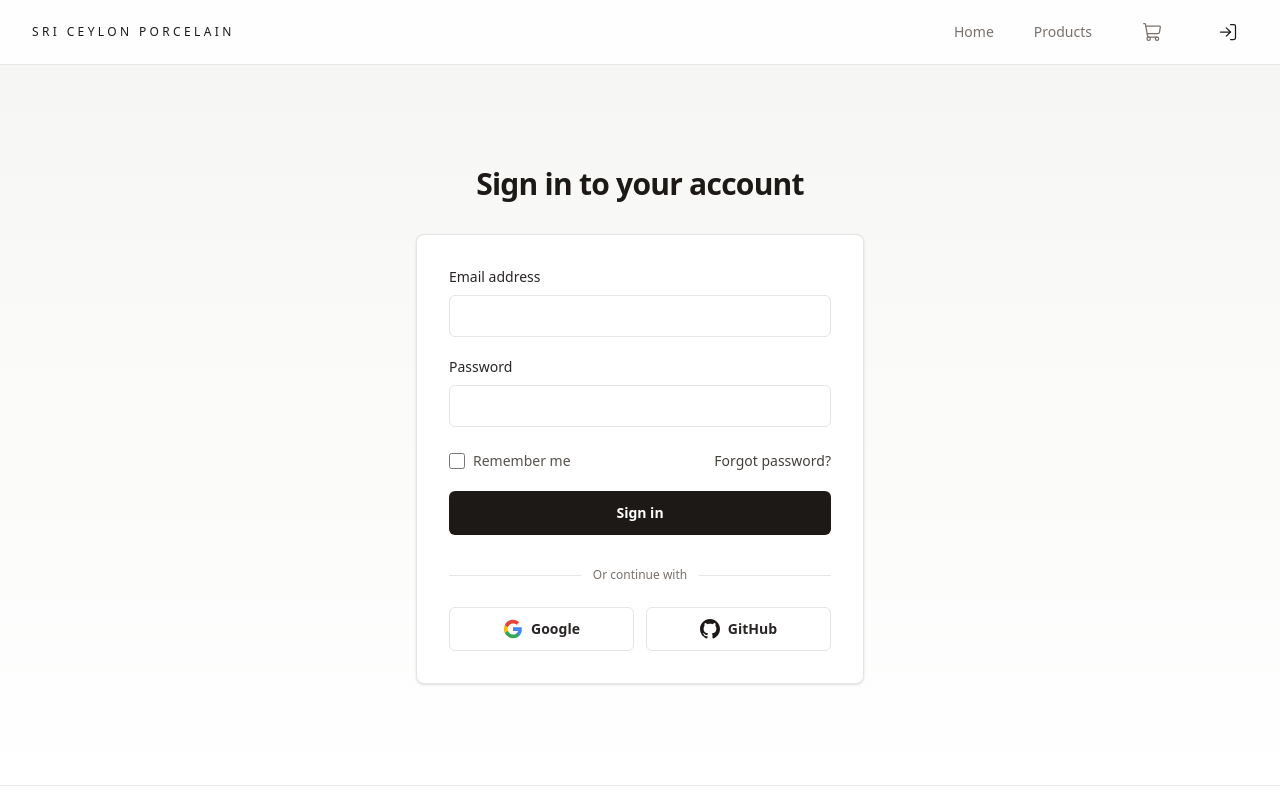
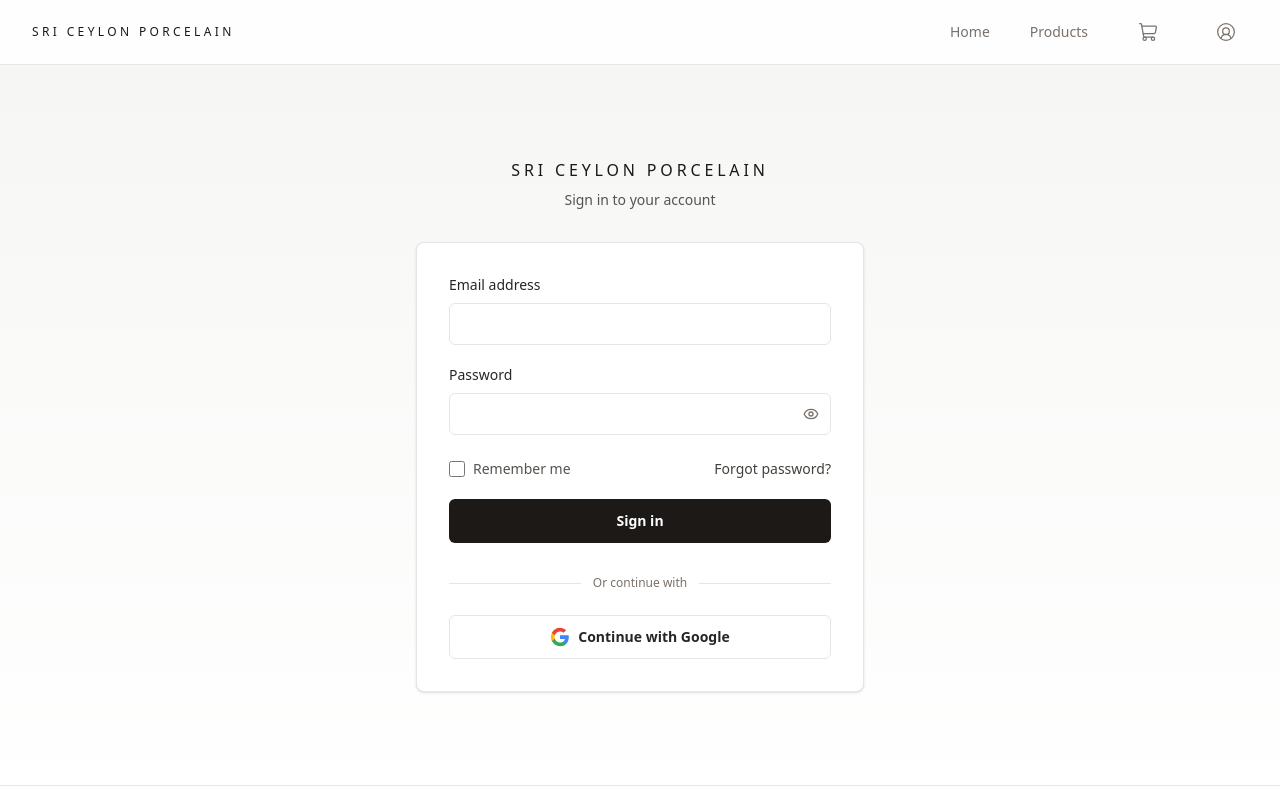
Before and after one commit to MALIBU-PIXEL-PVT-LTD/sri-ceylon-porcelain-store, a Next.js app: page /sign-in in a window 1280 px wide. Shown: the top 800 px of the page. Built offline with nearby package versions, Linux system fonts and the light colour scheme; no server answers.

Commit message:
Google sign update

```diff
--- a/package.json
+++ b/package.json
@@ -9,8 +9,11 @@
     "lint": "eslint"
   },
   "dependencies": {
+    "firebase": "^12.11.0",
+    "firebase-admin": "^13.7.0",
     "lucide-react": "^1.7.0",
     "next": "16.1.6",
+    "next-auth": "^4.24.13",
     "react": "19.2.3",
     "react-dom": "19.2.3"
   },
--- a/src/app/sign-in/page.tsx
+++ b/src/app/sign-in/page.tsx
@@ -1,6 +1,36 @@
+"use client";
+
+import { onAuthStateChanged } from "firebase/auth";
+import { useRouter } from "next/navigation";
+import { useEffect, useState } from "react";
+
 import { SignInForm } from "@/components/auth";
+import { auth } from "@/lib/firebase/firebase";
 
 export default function SignInPage() {
+  const router = useRouter();
+  const [checkingAuth, setCheckingAuth] = useState(true);
+
+  useEffect(() => {
+    const unsubscribe = onAuthStateChanged(auth, (user) => {
+      if (user) {
+        router.replace("/");
+        return;
+      }
+      setCheckingAuth(false);
+    });
+
+    return () => unsubscribe();
+  }, [router]);
+
+  if (checkingAuth) {
+    return (
+      <div className="flex min-h-[calc(100dvh-5rem)] items-center justify-center px-4 py-10 sm:px-6">
+        <p className="text-sm text-stone-500">Checking account...</p>
+      </div>
+    );
+  }
+
   return (
     <div className="flex min-h-[calc(100dvh-5rem)] items-center justify-center px-4 py-10 sm:px-6">
       <SignInForm />
--- a/src/components/auth/SignInForm.tsx
+++ b/src/components/auth/SignInForm.tsx
@@ -1,3 +1,19 @@
+"use client";
+
+import {
+  createUserWithEmailAndPassword,
+  fetchSignInMethodsForEmail,
+  signInWithEmailAndPassword,
+  signInWithPopup,
+} from "firebase/auth";
+import { FirebaseError } from "firebase/app";
+import { Eye, EyeOff } from "lucide-react";
+import { type FormEvent, useState } from "react";
+import { useRouter } from "next/navigation";
+
+import { auth, googleProvider } from "@/lib/firebase/firebase";
+import { ErrorMassage } from "@/components/ui";
+
 function GoogleIcon({ className }: { className?: string }) {
   return (
     <svg className={className} viewBox="0 0 24 24" aria-hidden>
@@ -21,23 +37,102 @@
   );
 }
 
-function GitHubIcon({ className }: { className?: string }) {
-  return (
-    <svg className={className} viewBox="0 0 24 24" fill="currentColor" aria-hidden>
-      <path d="M12 0c-6.626 0-12 5.373-12 12 0 5.302 3.438 9.8 8.207 11.387.599.111.793-.261.793-.577v-2.234c-3.338.726-4.033-1.416-4.033-1.416-.546-1.387-1.333-1.756-1.333-1.756-1.089-.745.083-.729.083-.729 1.205.084 1.839 1.237 1.839 1.237 1.07 1.834 2.807 1.304 3.492.997.107-.775.418-1.305.762-1.604-2.665-.305-5.467-1.334-5.467-5.931 0-1.311.469-2.381 1.236-3.221-.124-.303-.535-1.524.117-3.176 0 0 1.008-.322 3.301 1.23.957-.266 1.983-.399 3.003-.404 1.02.005 2.047.138 3.006.404 2.291-1.552 3.297-1.23 3.297-1.23.653 1.653.242 2.874.118 3.176.77.84 1.235 1.911 1.235 3.221 0 4.609-2.807 5.624-5.479 5.921.43.372.823 1.102.823 2.222v3.293c0 .319.192.694.801.576 4.765-1.589 8.199-6.086 8.199-11.386 0-6.627-5.373-12-12-12z" />
-    </svg>
-  );
+export function SignInForm() {
+  const router = useRouter();
+  const [emailLoading, setEmailLoading] = useState(false);
+  const [emailError, setEmailError] = useState<string | null>(null);
+  const [googleLoading, setGoogleLoading] = useState(false);
+  const [googleError, setGoogleError] = useState<string | null>(null);
+  const [showPassword, setShowPassword] = useState(false);
+
+  const getFriendlyAuthError = (
+    error: unknown,
+    fallback: string,
+  ): string => {
+    if (!(error instanceof FirebaseError)) {
+      return fallback;
     }
 
-export function SignInForm() {
+    switch (error.code) {
+      case "auth/email-already-in-use":
+        return "This email is already registered. Please sign in with your password.";
+      case "auth/invalid-credential":
+      case "auth/wrong-password":
+        return "Incorrect email or password.";
+      case "auth/user-not-found":
+        return "No account found for this email.";
+      case "auth/invalid-email":
+        return "Please enter a valid email address.";
+      case "auth/weak-password":
+        return "Password must be at least 6 characters.";
+      case "auth/popup-closed-by-user":
+        return "Google sign-in was closed before completion.";
+      case "auth/popup-blocked":
+        return "Popup was blocked by the browser. Please allow popups and try again.";
+      case "auth/network-request-failed":
+        return "Network issue detected. Check your internet and try again.";
+      default:
+        return fallback;
+    }
+  };
+
+  const handleEmailSignIn = async (event: FormEvent<HTMLFormElement>) => {
+    event.preventDefault();
+    const formData = new FormData(event.currentTarget);
+    const email = String(formData.get("email") ?? "");
+    const password = String(formData.get("password") ?? "");
+
+    try {
+      setEmailLoading(true);
+      setEmailError(null);
+      setGoogleError(null);
+      const methods = await fetchSignInMethodsForEmail(auth, email);
+      if (methods.length === 0) {
+        await createUserWithEmailAndPassword(auth, email, password);
+      } else {
+        await signInWithEmailAndPassword(auth, email, password);
+      }
+      router.push("/");
+    } catch (error) {
+      const message = getFriendlyAuthError(
+        error,
+        "Sign in failed. Please try again.",
+      );
+      setEmailError(message);
+    } finally {
+      setEmailLoading(false);
+    }
+  };
+
+  const handleGoogleSignIn = async () => {
+    try {
+      setGoogleLoading(true);
+      setGoogleError(null);
+      setEmailError(null);
+      await signInWithPopup(auth, googleProvider);
+      router.push("/");
+    } catch (error) {
+      const message = getFriendlyAuthError(
+        error,
+        "Google sign in failed. Please try again.",
+      );
+      setGoogleError(message);
+    } finally {
+      setGoogleLoading(false);
+    }
+  };
+
   return (
     <div className="w-full max-w-md">
-      <h1 className="text-center text-3xl font-semibold tracking-tight text-stone-900">
+      <p className="text-center text-sm font-medium uppercase tracking-[0.24em] text-stone-900 sm:text-base">
+        Sri Ceylon Porcelain
+      </p>
+      <h1 className="mt-2 text-center text-sm font-medium tracking-normal text-stone-600">
         Sign in to your account
       </h1>
 
       <div className="mt-8 rounded-lg border border-stone-200 bg-white p-6 shadow-sm sm:p-8">
-        <form className="space-y-5" action="#" method="post">
+        <form className="space-y-5" onSubmit={handleEmailSignIn}>
         <div>
           <label
             htmlFor="sign-in-email"
@@ -62,14 +157,28 @@
           >
             Password
           </label>
+          <div className="relative mt-2">
             <input
               id="sign-in-password"
               name="password"
-            type="password"
+              type={showPassword ? "text" : "password"}
               autoComplete="current-password"
               required
-            className="mt-2 w-full rounded-md border border-stone-200 bg-white px-3.5 py-2.5 text-sm text-stone-900 outline-none transition-colors placeholder:text-stone-400 focus:border-stone-400 focus:ring-2 focus:ring-stone-200"
+              className="w-full rounded-md border border-stone-200 bg-white px-3.5 py-2.5 pr-10 text-sm text-stone-900 outline-none transition-colors placeholder:text-stone-400 focus:border-stone-400 focus:ring-2 focus:ring-stone-200"
             />
+            <button
+              type="button"
+              className="absolute inset-y-0 right-0 inline-flex items-center pr-3 text-stone-500 transition-colors hover:text-stone-800"
+              onClick={() => setShowPassword((value) => !value)}
+              aria-label={showPassword ? "Hide password" : "Show password"}
+            >
+              {showPassword ? (
+                <EyeOff className="h-4 w-4" aria-hidden />
+              ) : (
+                <Eye className="h-4 w-4" aria-hidden />
+              )}
+            </button>
+          </div>
         </div>
 
         <div className="flex flex-wrap items-center justify-between gap-3 pt-1">
@@ -91,10 +200,12 @@
 
         <button
           type="submit"
+          disabled={emailLoading}
           className="flex h-11 w-full items-center justify-center rounded-md bg-stone-900 text-sm font-semibold text-white transition-colors hover:bg-stone-800 focus-visible:outline focus-visible:outline-2 focus-visible:outline-offset-2 focus-visible:outline-stone-400"
         >
-          Sign in
+          {emailLoading ? "Signing in..." : "Sign in"}
         </button>
+        {emailError ? <ErrorMassage title="Sign in failed" message={emailError} /> : null}
         </form>
 
         <div className="relative mt-8">
@@ -108,23 +219,34 @@
           </div>
         </div>
 
-        <div className="mt-6 grid grid-cols-1 gap-3 sm:grid-cols-2">
+        <div className="mt-6">
           <button
             type="button"
-            className="inline-flex h-11 items-center justify-center gap-2 rounded-md border border-stone-200 bg-white px-4 text-sm font-semibold text-stone-800 transition-colors hover:border-stone-300 hover:bg-stone-50"
+            onClick={handleGoogleSignIn}
+            disabled={googleLoading}
+            className="inline-flex h-11 w-full items-center justify-center gap-2 rounded-md border border-stone-200 bg-white px-4 text-sm font-semibold text-stone-800 transition-colors hover:border-stone-300 hover:bg-stone-50"
           >
             <GoogleIcon className="size-5 shrink-0" />
-            Google
+            {googleLoading ? "Signing in..." : "Continue with Google"}
           </button>
-          <button
-            type="button"
-            className="inline-flex h-11 items-center justify-center gap-2 rounded-md border border-stone-200 bg-white px-4 text-sm font-semibold text-stone-800 transition-colors hover:border-stone-300 hover:bg-stone-50"
-          >
-            <GitHubIcon className="size-5 shrink-0 text-stone-900" />
-            GitHub
-          </button>
+          {googleError ? (
+            <div className="mt-3">
+              <ErrorMassage title="Google sign-in failed" message={googleError} />
+            </div>
+          ) : null}
         </div>
       </div>
+      {googleLoading ? (
+        <div className="fixed inset-0 z-[100] flex items-center justify-center bg-black/35 p-4">
+          <div className="w-full max-w-sm rounded-lg border border-stone-200 bg-white p-6 text-center shadow-lg">
+            <div className="mx-auto mb-4 h-8 w-8 animate-spin rounded-full border-2 border-stone-300 border-t-stone-900" />
+            <p className="text-sm font-medium text-stone-900">
+              Logging in with Google...
+            </p>
+            <p className="mt-1 text-xs text-stone-500">Please wait</p>
+          </div>
+        </div>
+      ) : null}
     </div>
   );
 }
--- a/src/components/layout/Navbar.tsx
+++ b/src/components/layout/Navbar.tsx
@@ -1,13 +1,15 @@
 "use client";
 
-import { LogIn, ShoppingCart } from "lucide-react";
+import { onAuthStateChanged } from "firebase/auth";
+import { CircleUserRound, LogIn, ShoppingCart } from "lucide-react";
 import Link from "next/link";
 import { usePathname } from "next/navigation";
-import { useState } from "react";
+import { useEffect, useRef, useState } from "react";
 
 import { CartDrawer } from "@/components/cart";
 import { Container } from "@/components/ui";
 import { useCart } from "@/context/CartContext";
+import { auth } from "@/lib/firebase/firebase";
 
 const mainLinks = [
   { href: "/", label: "Home" },
@@ -30,6 +32,10 @@
 export function Navbar() {
   const pathname = usePathname();
   const [menuOpen, setMenuOpen] = useState(false);
+  const [userName, setUserName] = useState<string | null>(null);
+  const [userEmail, setUserEmail] = useState<string | null>(null);
+  const [profileOpen, setProfileOpen] = useState(false);
+  const profileRef = useRef<HTMLDivElement | null>(null);
   const {
     totalQuantity,
     cartDrawerOpen,
@@ -41,6 +47,43 @@
     pathname === "/cart" || pathname.startsWith("/cart/");
   const cartHighlighted = cartDrawerOpen || cartActive;
   const signInActive = pathname === "/sign-in";
+  const isLoggedIn = Boolean(userEmail);
+
+  useEffect(() => {
+    const unsubscribe = onAuthStateChanged(auth, (user) => {
+      setUserName(user?.displayName ?? null);
+      setUserEmail(user?.email ?? null);
+      if (!user) {
+        setProfileOpen(false);
+      }
+    });
+
+    return () => unsubscribe();
+  }, []);
+
+  useEffect(() => {
+    setProfileOpen(false);
+  }, [pathname]);
+
+  useEffect(() => {
+    const handleClickOutside = (event: MouseEvent) => {
+      if (!profileRef.current) {
+        return;
+      }
+      if (!profileRef.current.contains(event.target as Node)) {
+        setProfileOpen(false);
+      }
+    };
+
+    document.addEventListener("mousedown", handleClickOutside);
+    return () => document.removeEventListener("mousedown", handleClickOutside);
+  }, []);
+
+  const handleLogout = async () => {
+    await auth.signOut();
+    setProfileOpen(false);
+    setMenuOpen(false);
+  };
 
   return (
     <>
@@ -91,18 +134,55 @@
             >
               <CartIconWithBadge count={totalQuantity} />
             </button>
-            <Link
-              href="/sign-in"
-              className={`inline-flex h-10 w-10 items-center justify-center rounded-md transition-colors ${
-                signInActive
+            <div className="relative" ref={profileRef}>
+              <button
+                type="button"
+                className={`inline-flex h-10 max-w-[12rem] items-center gap-2 rounded-md px-3 transition-colors ${
+                  profileOpen
                     ? "text-stone-900"
                     : "text-stone-500 hover:text-stone-900"
                 }`}
-              aria-label="Sign in"
-              onClick={() => setMenuOpen(false)}
+                aria-label="Profile"
+                aria-expanded={profileOpen}
+                onClick={() => setProfileOpen((open) => !open)}
               >
-              <LogIn className="h-5 w-5" strokeWidth={1.5} aria-hidden />
+                <CircleUserRound className="h-5 w-5" strokeWidth={1.5} aria-hidden />
+                {isLoggedIn ? (
+                  <span className="max-w-[8rem] truncate text-sm">
+                    {userName || "Profile"}
+                  </span>
+                ) : null}
+              </button>
+              {profileOpen ? (
+                <div className="absolute right-0 top-12 w-64 rounded-md border border-stone-200 bg-white p-3 shadow-md">
+                  {isLoggedIn ? (
+                    <>
+                      <p className="truncate text-sm font-semibold text-stone-900">
+                        {userName || "User"}
+                      </p>
+                      <p className="mt-1 truncate text-xs text-stone-500">
+                        {userEmail || "-"}
+                      </p>
+                      <button
+                        type="button"
+                        className="mt-3 w-full rounded-md border border-stone-300 px-3 py-2 text-sm font-medium text-stone-800 transition-colors hover:bg-stone-50"
+                        onClick={handleLogout}
+                      >
+                        Logout
+                      </button>
+                    </>
+                  ) : (
+                    <Link
+                      href="/sign-in"
+                      className="block w-full rounded-md border border-stone-300 px-3 py-2 text-center text-sm font-medium text-stone-800 transition-colors hover:bg-stone-50"
+                      onClick={() => setProfileOpen(false)}
+                    >
+                      Sign in
                     </Link>
+                  )}
+                </div>
+              ) : null}
+            </div>
           </nav>
 
           <button
@@ -197,6 +277,30 @@
                 <CartIconWithBadge count={totalQuantity} />
                 <span>Cart</span>
               </button>
+              {isLoggedIn ? (
+                <div className="py-3">
+                  <div className="flex items-start gap-3 text-sm text-stone-900">
+                    <CircleUserRound
+                      className="mt-0.5 h-5 w-5 shrink-0"
+                      strokeWidth={1.5}
+                      aria-hidden
+                    />
+                    <div className="min-w-0">
+                      <p className="truncate font-medium">{userName || "User"}</p>
+                      <p className="truncate text-xs text-stone-500">
+                        {userEmail || "-"}
+                      </p>
+                    </div>
+                  </div>
+                  <button
+                    type="button"
+                    className="mt-3 w-full rounded-md border border-stone-300 px-3 py-2 text-sm font-medium text-stone-800 transition-colors hover:bg-stone-50"
+                    onClick={handleLogout}
+                  >
+                    Logout
+                  </button>
+                </div>
+              ) : (
                 <Link
                   href="/sign-in"
                   className={`flex items-center gap-3 py-3 text-sm ${
@@ -209,6 +313,7 @@
                   <LogIn className="h-5 w-5 shrink-0" strokeWidth={1.5} aria-hidden />
                   Sign in
                 </Link>
+              )}
             </nav>
           </Container>
         </div>
--- /dev/null
+++ b/src/components/ui/error-massage.tsx
@@ -0,0 +1,19 @@
+type ErrorMassageProps = {
+  title?: string;
+  message: string;
+};
+
+export function ErrorMassage({
+  title = "Something went wrong",
+  message,
+}: ErrorMassageProps) {
+  return (
+    <div
+      role="alert"
+      className="rounded-md border border-red-200 bg-red-50 p-4 text-red-900"
+    >
+      <p className="text-sm font-semibold">{title}</p>
+      <p className="mt-1 text-sm text-red-700">{message}</p>
+    </div>
+  );
+}
--- a/src/components/ui/index.ts
+++ b/src/components/ui/index.ts
@@ -1,3 +1,4 @@
 export { Badge, StockBadge } from "./Badge";
 export { Button } from "./Button";
 export { Container } from "./Container";
+export { ErrorMassage } from "./error-massage";
--- /dev/null
+++ b/src/lib/firebase/firebase.ts
@@ -0,0 +1,17 @@
+import { initializeApp, getApps, getApp } from "firebase/app";
+import { getAuth, GoogleAuthProvider } from "firebase/auth";
+
+const firebaseConfig = {
+  apiKey: "AIzaSyCXf6VU8L8fawX52hfccIUnSs6u9XrS81I",
+  authDomain: "sriceylonporcelain-website.firebaseapp.com",
+  projectId: "sriceylonporcelain-website",
+  storageBucket: "sriceylonporcelain-website.firebasestorage.app",
+  messagingSenderId: "34828581507",
+  appId: "1:34828581507:web:a33fd150bb5126732839b6",
+  measurementId: "G-R3832GNMZS",
+};
+
+const app = getApps().length > 0 ? getApp() : initializeApp(firebaseConfig);
+
+export const auth = getAuth(app);
+export const googleProvider = new GoogleAuthProvider();
```
Also changed, not shown: 1 other file (tests, documents, lock files or other folders). Lines whose indentation alone changed are shown as unchanged.
